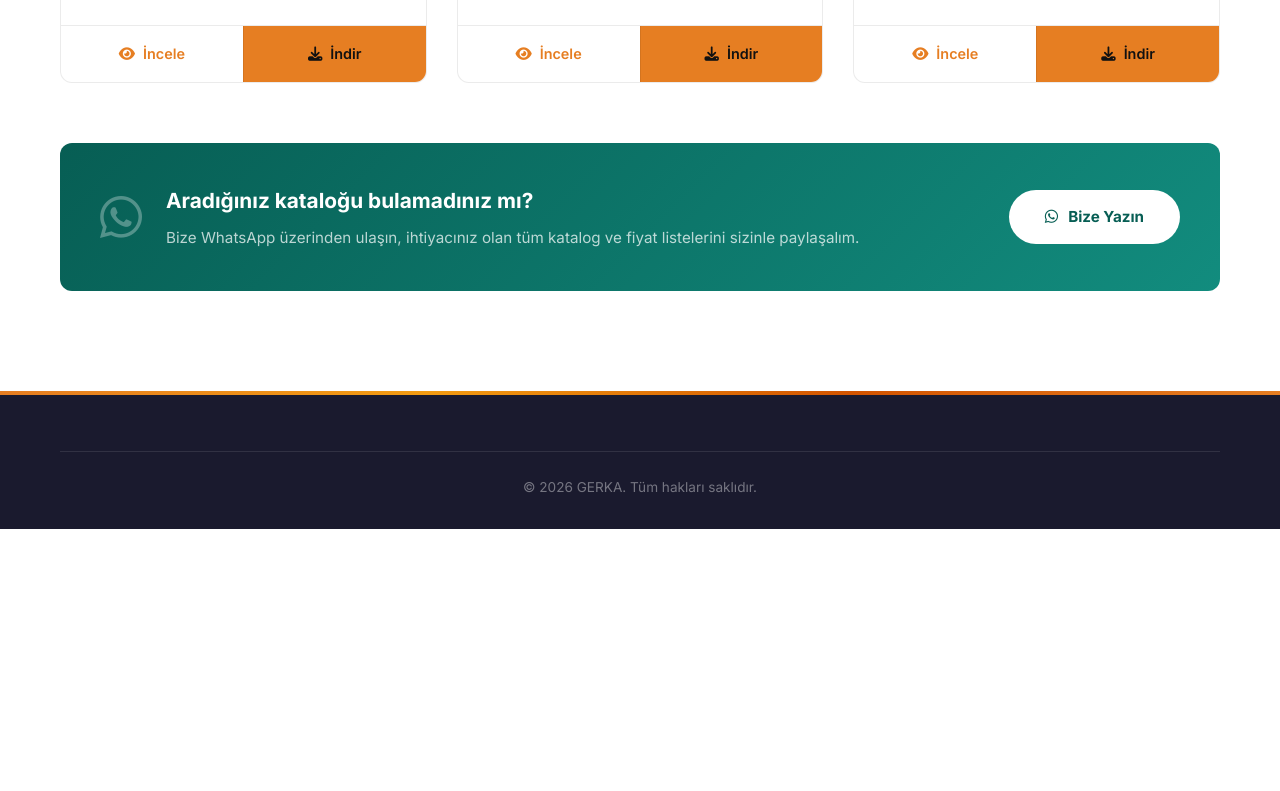
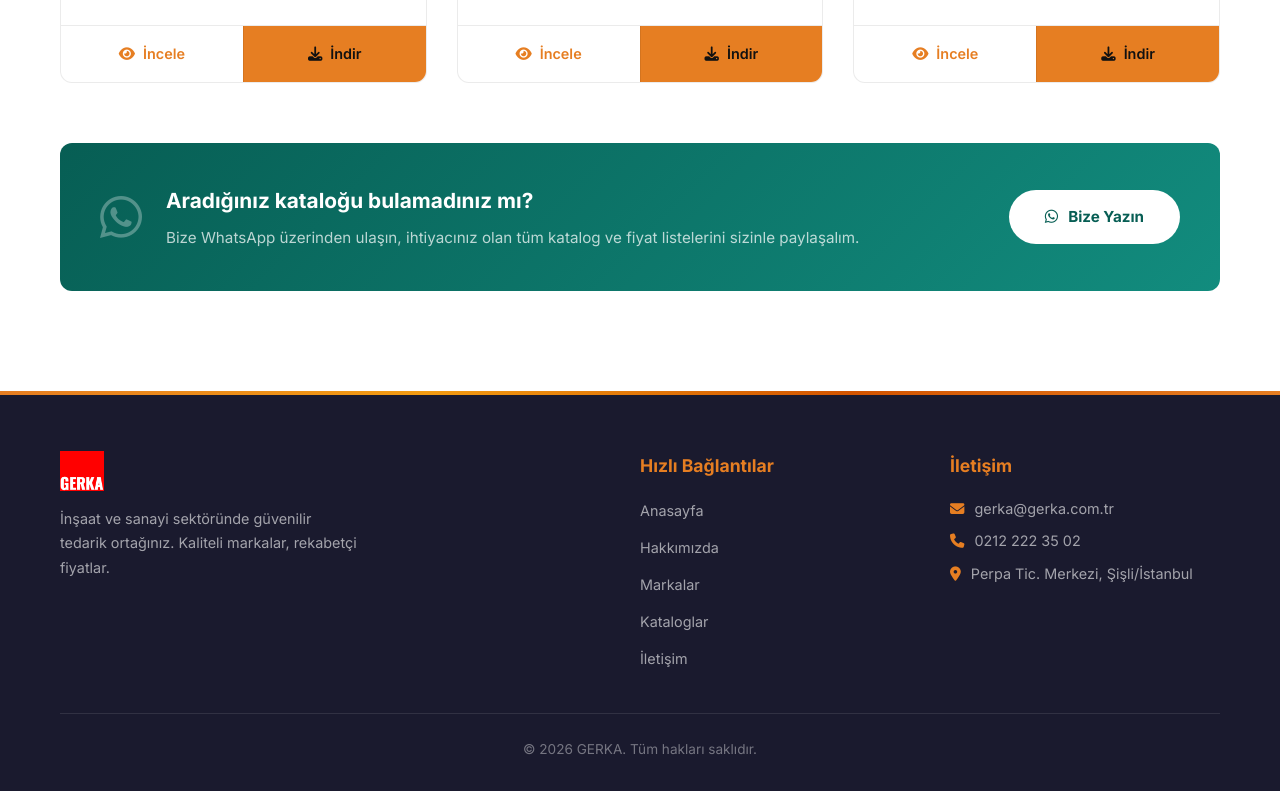
Before and after one commit to Oktayerte/gerka-website, a plain HTML site: page katalog.html in a window 1280 px wide. Shown: the part 1134-1925 px from the top of the page. Before the commit the page ends 1663 px from the top, so only its background shows below. Drawn offline with nearby package versions, Linux system fonts and the light colour scheme.

Commit message:
Footer tum sayfalarda eslesti, kirik linkler duzeltildi

```diff
--- a/katalog.html
+++ b/katalog.html
@@ -271,6 +271,30 @@
   <!-- FOOTER -->
   <footer class="footer">
     <div class="container">
+      <div class="footer-grid">
+        <div class="footer-brand">
+          <a href="index.html" class="navbar-logo">
+            <img src="img/gerka_logo.png" alt="Gerka Logo" style="height:40px">
+          </a>
+          <p>İnşaat ve sanayi sektöründe güvenilir tedarik ortağınız. Kaliteli markalar, rekabetçi fiyatlar.</p>
+        </div>
+        <div class="footer-links">
+          <h4>Hızlı Bağlantılar</h4>
+          <ul>
+            <li><a href="index.html">Anasayfa</a></li>
+            <li><a href="index.html#hakkimizda">Hakkımızda</a></li>
+            <li><a href="markalar.html">Markalar</a></li>
+            <li><a href="katalog.html">Kataloglar</a></li>
+            <li><a href="index.html#iletisim">İletişim</a></li>
+          </ul>
+        </div>
+        <div class="footer-contact">
+          <h4>İletişim</h4>
+          <p><i class="fas fa-envelope"></i> gerka@gerka.com.tr</p>
+          <p><i class="fas fa-phone"></i> 0212 222 35 02</p>
+          <p><i class="fas fa-map-marker-alt"></i> Perpa Tic. Merkezi, Şişli/İstanbul</p>
+        </div>
+      </div>
       <div class="footer-bottom">
         <p>&copy; 2026 GERKA. Tüm hakları saklıdır.</p>
       </div>
```
Also changed, not shown: index.html (+0 -2 lines), markalar.html (+24 -0 lines).
